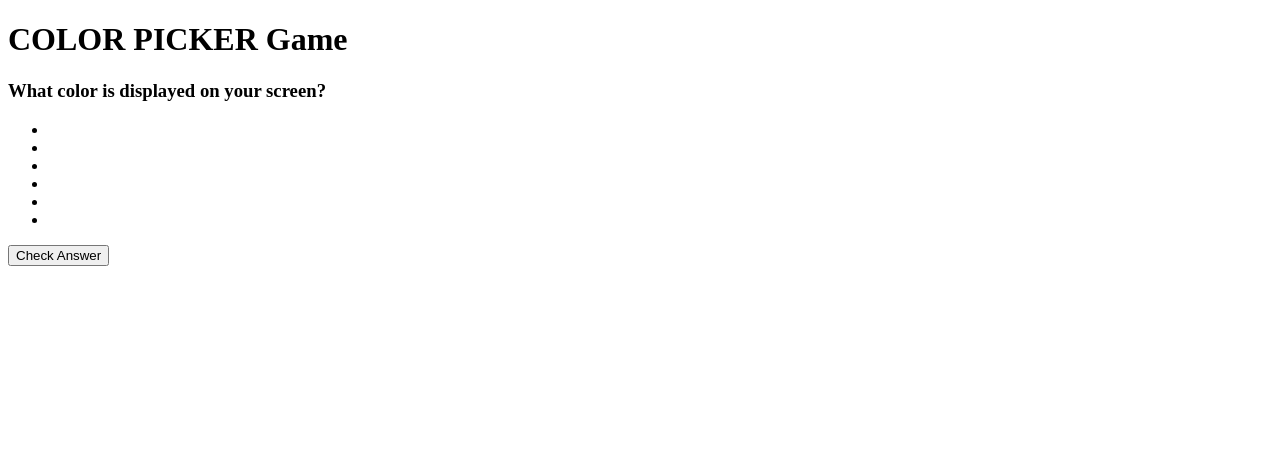
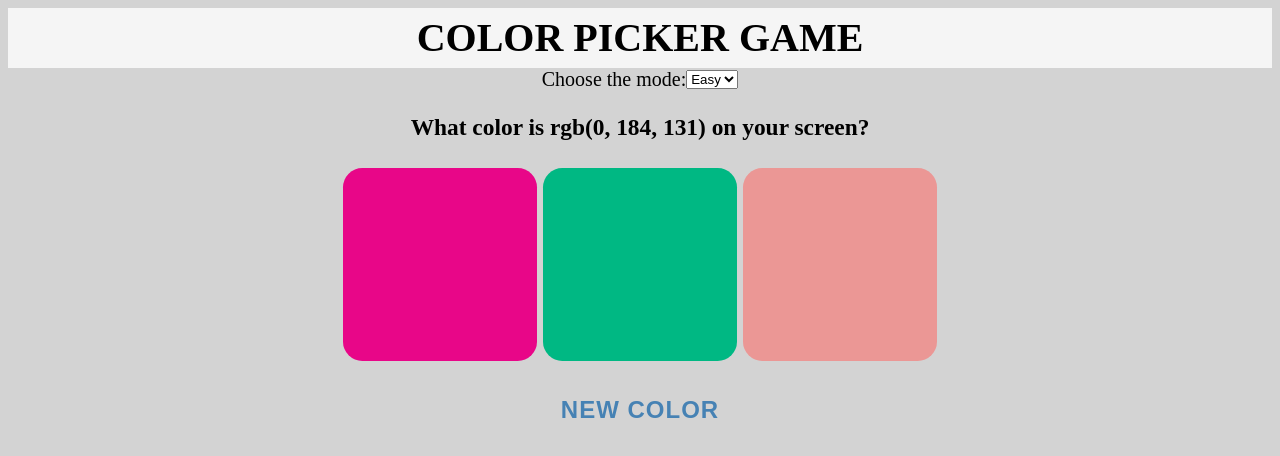
Before and after one commit to devansh12b2/Prastuti-Task-1, a plain HTML site: page index.html in a window 1280 px wide. Drawn offline with Linux system fonts and the light colour scheme.

Commit message:
completed

```diff
--- a/index.css
+++ b/index.css
@@ -1,6 +1,106 @@
 .main-heading {
-  font-size: 48px;
+  text-align: center;
+  /* padding: 5px 0; */
+  text-transform: uppercase;
+  align-items: center;
+}
+h1 {
+  font-size: 40px;
+  color: black;
   line-height: 1.5;
   text-align: center;
-  padding: 30px 0;
+  /* background-color: steelblue; */
+  margin: 0px;
+  padding: 0px;
+  background-color: whitesmoke;
 }
+body {
+  background-color: lightgray;
+  align-items: center;
+  align-content: center;
+  max-width: 100%;
+}
+.ques {
+  font-size: 20px;
+  display: flex;
+  align-items: center;
+  justify-content: center;
+}
+label {
+  margin: 0;
+  font-size: 20px;
+}
+.modeGame {
+  display: flex;
+  width: 100%;
+  font-size: 16px;
+  align-items: center;
+  align-content: center;
+  justify-content: center;
+}
+.options {
+  display: grid;
+  grid-template-rows: 200px;
+  grid-template-columns: 200px 200px 200px;
+}
+.cntr {
+  display: flex;
+  width: 100%;
+  align-items: center;
+  align-content: center;
+  justify-content: center;
+}
+.opt-btn {
+  display: flex;
+  align-items: center;
+  justify-content: center;
+  /* height: 30%; */
+  background: white;
+  /* padding-bottom: 30%; */
+  float: left;
+  margin: 1.66%;
+  border-radius: 10%;
+  transition: background 0.7s;
+  -webkit-transition: background 0.7s;
+  -moz-transition: background 0.7s;
+}
+
+button {
+  border: none;
+  background: none;
+  text-transform: uppercase;
+  font-family: sans-serif;
+  height: 100%;
+  font-weight: 700;
+  color: steelblue;
+  letter-spacing: 1px;
+  font-size: inherit;
+  transition: all 0.5s;
+  -webkit-transition: all 0.5s;
+  -moz-transition: all 0.5s;
+  outline: none;
+  align-self: center;
+  font-size: 24px;
+  margin-top: 30px;
+  margin-bottom: 10px;
+  width: 100%;
+  align-items: center;
+}
+
+button:hover {
+  color: white;
+  background: steelblue;
+}
+
+@media screen and (max-width: 700px) {
+  h1 {
+    font-size: 24px;
+  }
+  .ques {
+    font-size: 16px;
+  }
+  .options {
+    grid-template-rows: 100px 100px 100px;
+    grid-template-columns: 100px;
+  }
+}
--- a/index.html
+++ b/index.html
@@ -3,35 +3,39 @@
 <head>
     <meta charset="UTF-8">
     <meta http-equiv="X-UA-Compatible" content="IE=edge">
-    <meta name="viewport" content="width=
-    , initial-scale=1.0">
-    <link rel="stylesheet" type="css" href="index.css"/>
+    <meta name="viewport" content="width=device-width, initial-scale=1.0">
+    <link rel="stylesheet" href="index.css"/>
     <title>Color Picker</title>
 </head>
 <body>
     <div class="main-heading">
         <h1>COLOR PICKER Game</h1>
     </div>
+    <div class="modeGame">
+    <label for="mode">Choose the mode:</label>
+    <select name="mode" id="mode" onchange="modeSelect()">
+        <option value="easy">Easy</option>
+        <option value="hard">Hard</option>
+    </select>
+    </div>
     <div class="game-arena">
         <div class="ques">
-            <h3>What color is displayed on your screen?</h3>
+            <h3>What color is <span id="rgbCode"></span> on your screen?</h3>
         </div>
+        <div class="cntr">
         <div class="options">
-            <div class="square">
-                <ul>
-                    <li id="clr-optn"></li>
-                    <li id="clr-optn"></li>
-                    <li id="clr-optn"></li>
-                    <li id="clr-optn"></li>
-                    <li id="clr-optn"></li>
-                    <li id="clr-optn"></li>
-                </ul>
-            </div>
+                    <div class="opt-btn"></div>
+                    <div class="opt-btn"></div>
+                    <div class="opt-btn"></div>
+                    <div class="opt-btn"></div>
+                    <div class="opt-btn"></div>
+                    <div class="opt-btn"></div>
+        </div>
         </div>
     </div>
-    <div class="btns">
-        <button class="chk">Check Answer</button>
-    </div>
+    <!-- <div class="newbtn"> -->
+        <button class="reset">New Color</button>
+    <!-- </div> -->
     <script src="index.js" charset="utf-8"></script>
 </body>
 </html>
--- a/index.js
+++ b/index.js
@@ -0,0 +1,137 @@
+var numSquares = 6;
+var colors = generateRandomColors(numSquares);
+var square = document.querySelectorAll(".opt-btn");
+var pickedColor = pickColor();
+var rgbCode = document.getElementById("rgbCode");
+var optns = document.querySelector(".options");
+var h1 = document.querySelector("h1");
+var resetButton = document.querySelector(".reset");
+modeSelect();
+function modeSelect() {
+    var mode = "easy";
+    mode = document.getElementById("mode").value;
+
+    console.log(mode);
+    console.log(typeof (mode));
+    if (mode === "easy") {
+        easymode();
+    }
+    if(mode === "hard" ) {
+        hardmode();
+    }
+}
+
+function easymode(){
+  numSquares = 3;
+  colors = generateRandomColors(numSquares);
+  pickedColor = pickColor();
+  rgbCode.textContent = pickedColor;
+  for(var i = 0; i < square.length; i++) {
+    if (colors[i]) {
+      square[i].style.background = colors[i];
+    } else {
+      square[i].style.display = "none";
+    }
+  }
+}
+
+function sizekm(x) {
+    if(x.matches)
+        optns.style.gridTemplateRows = "100px 100px 100px 100px 100px 100px";
+    else
+        optns.style.gridTemplateRows = "200px 200px";
+}
+function hardmode(){
+
+  numSquares = 6;
+  colors = generateRandomColors(numSquares);
+    pickedColor = pickColor();
+
+
+    var x = window.matchMedia("(max-width: 700px)");
+
+    sizekm(x);
+    x.addListener(sizekm);
+
+
+  rgbCode.textContent = pickedColor;
+  for(var i = 0; i < square.length; i++) {
+      square[i].style.background = colors[i];
+      square[i].style.display = "flex";
+  }
+}
+
+resetButton.addEventListener("click", function(){
+  //generate all new colors
+  colors = generateRandomColors(numSquares);
+  //pick a new random color from the array
+  pickedColor = pickColor();
+  //change colorDisplay to match picked color
+  rgbCode.textContent = pickedColor;
+  this.textContent = "New Color";
+  //change colors of squares
+  for (var i = 0; i < square.length; i++) {
+    square[i].style.background = colors[i];
+  }
+  h1.style.background = "whitesmoke";
+})
+
+rgbCode.textContent = pickedColor;
+
+for(var i = 0; i < square.length; i++) {
+  //add initial colors to squares
+  square[i].style.background = colors[i];
+  //add click listeners to squares
+  square[i].addEventListener("click", function() {
+    //grab color of picked square
+
+    var clickedColor = this.style.background;
+    //compare color to pickedColor
+    if (clickedColor === pickedColor) {
+        alert("GOOD JOB!!!!!🎆🎆🎆🎆🎆🎆🎇🎉🎉🎉🎉🎉🎉🎉🎉🎉");
+      resetButton.textContent = "New Game";
+      changeColors(clickedColor);
+      h1.style.background = clickedColor;
+    }else{
+      this.style.background = "#232323";
+        alert("Katgya tumhara dubara kosis kro 🫂");
+    }
+  })
+}
+
+function changeColors(color){
+  //loop through all squares
+for (var i = 0; i < square.length; i++) {
+    //change each color to match given color
+    square[i].style.background = color;
+}
+
+}
+
+function pickColor(){
+var random = Math.floor(Math.random() * colors.length)
+return colors[random];
+}
+
+function generateRandomColors(num){
+  //make and array
+  var arr = []
+  //add num random colors to array
+  for (var i = 0; i < num; i++) {
+    arr.push(randomColor())
+    //get random color and push into array
+  }
+  //return that array
+  return arr;
+}
+
+function randomColor(){
+  //pick a "red" from 0-255
+var r = Math.floor(Math.random() * 256)
+  //pick a "green" from 0-255
+var g = Math.floor(Math.random() * 256)
+  //pick a "blue" from 0-255
+var b = Math.floor(Math.random() * 256)
+
+return "rgb(" + r +", " + g + ", " + b +")";
+}
```
